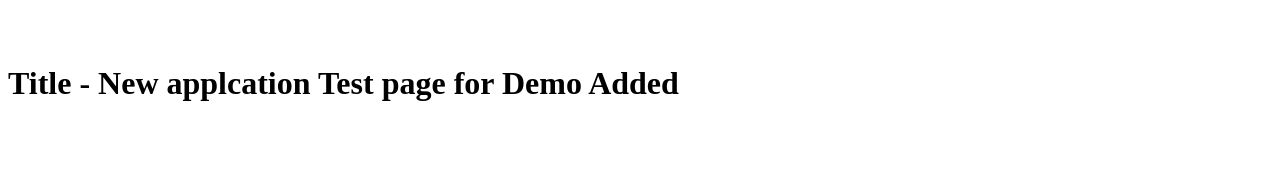
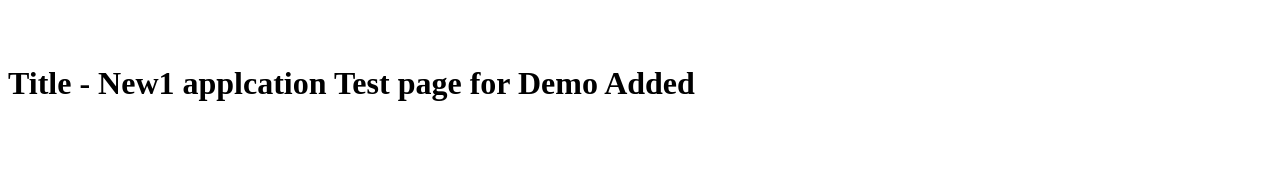
Before and after one commit to venkat89384/venkat, a plain HTML site: page index.html in a window 1280 px wide. Shown: the top 174 px of the page. Drawn offline with Linux system fonts and the light colour scheme.

Commit message:
Update index.html

```diff
--- a/index.html
+++ b/index.html
@@ -1,7 +1,7 @@
  <form action="/action_page.php">
   <br>
   <br>
-  <H1> Title -  New applcation Test page for Demo Added</H1>
+  <H1> Title -  New1 applcation Test page for Demo Added</H1>
   <br>
   <div class="imgcontainer">
   <br>
```
